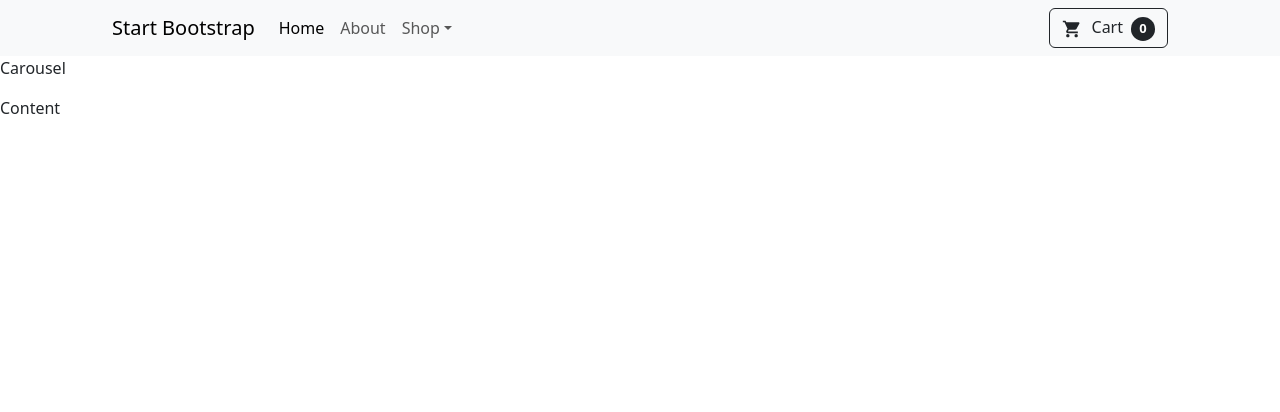
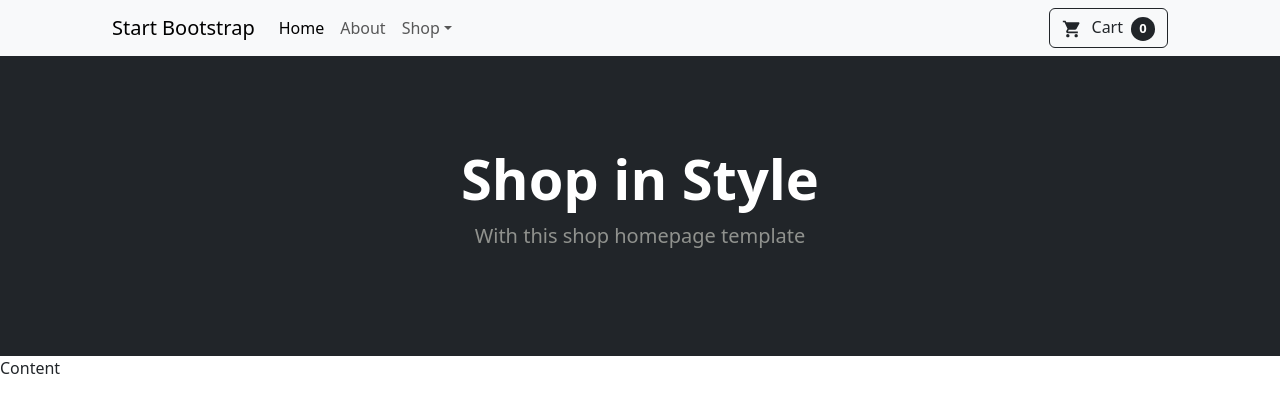
Before and after one commit to DineshSainath/Day-23, a React (Create React App) app: page / in a window 1280 px wide. Shown: the top 412 px of the page. Built offline with nearby package versions, Linux system fonts and the light colour scheme.

Commit message:
carousel section

```diff
--- a/src/App.css
+++ b/src/App.css
@@ -35,4 +35,26 @@
 
 /* Carousel */
 
+.section {
+  text-align: center;
+  /* to display the h1 and p at the center of the div */
+  display: flex;
+  justify-content: center;
+  align-items: center;
+  flex-direction: column;
+  /* ----------------------- */
+  height: 300px;
+  color: white;
+  background-color: #212529;
+}
+
+.section-title {
+  font-size: 56px;
+}
+
+.tagline {
+  color: #90928e;
+  font-size: 20px;
+}
+
 /* Content */
--- a/src/components/Carousel.js
+++ b/src/components/Carousel.js
@@ -1,7 +1,12 @@
 function Carousel() {
   return (
     <>
-      <p>Carousel</p>
+      <div className="section">
+        <h1 className="section-title">
+          <strong>Shop in Style</strong>
+        </h1>
+        <p className="tagline">With this shop homepage template</p>
+      </div>
     </>
   );
 }
--- a/src/components/Nav.js
+++ b/src/components/Nav.js
@@ -27,7 +27,7 @@ const MyNavbar = () => {
             </NavDropdown>
           </Nav>
 
-          <Button className="cartButton" variant="outline-dark">
+          <Button className="cartButton " variant="outline-dark">
             <ShoppingCartIcon className="cartIcon" fontSize="small" /> Cart
             <span className="cartItems">
               <strong>{cartItems}</strong>
```
